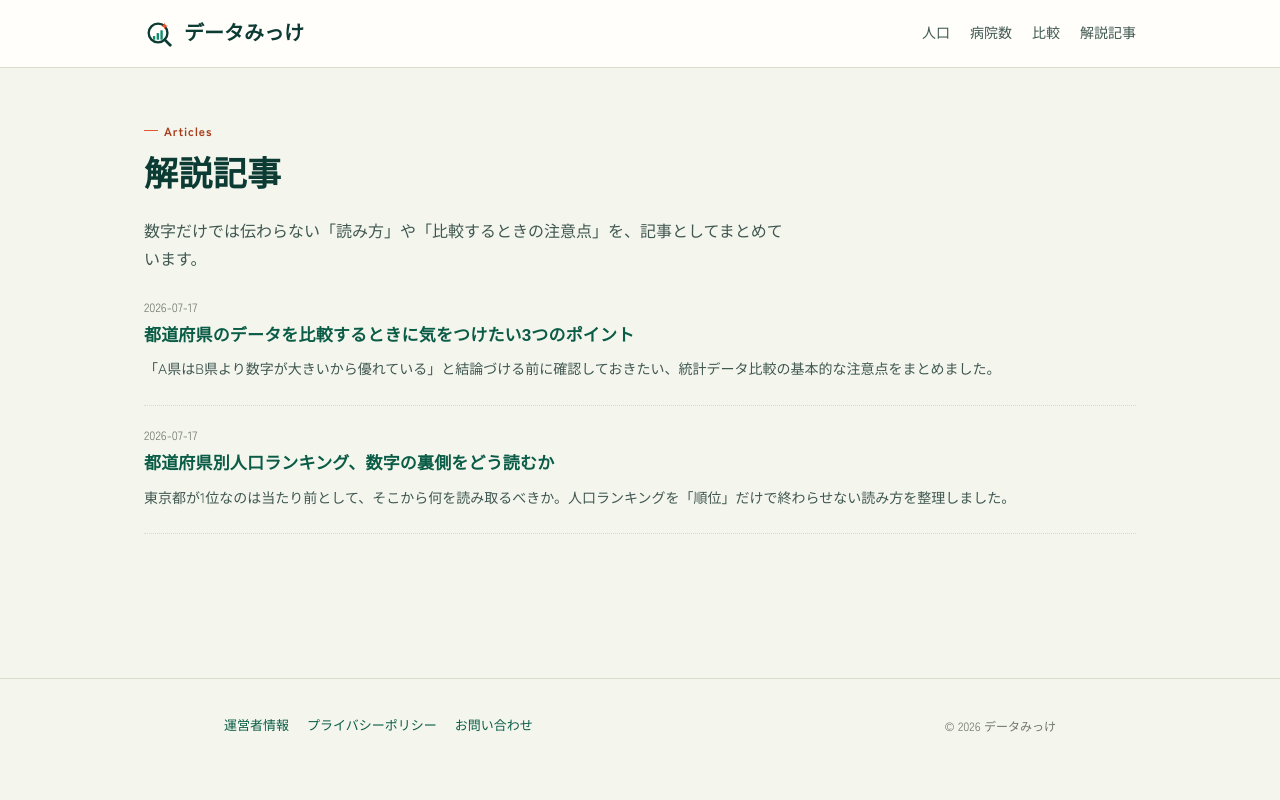
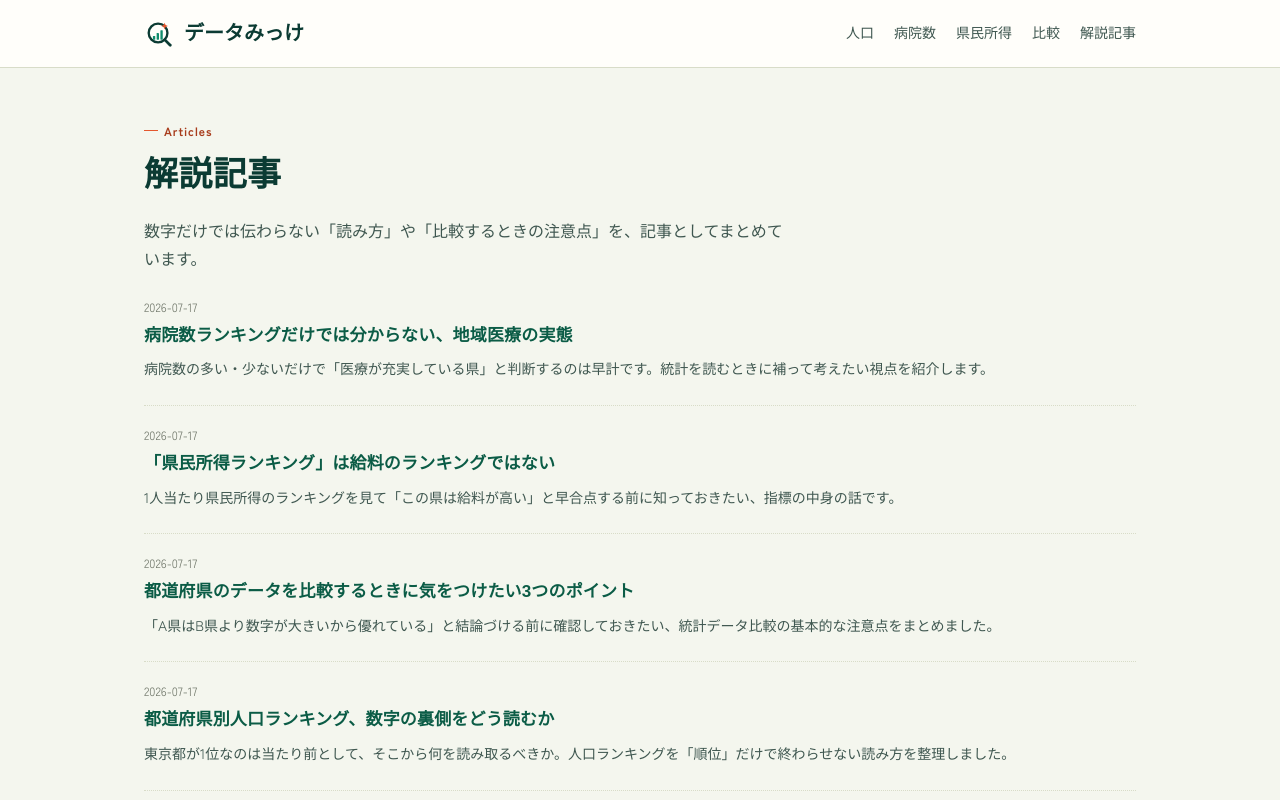
Before and after one commit to OW-beep/data-mikke, a Next.js app in the folder data-stats-site/: page /articles in a window 1280 px wide. Shown: the top 800 px of the page. Built offline with nearby package versions, Linux system fonts and the light colour scheme; no server answers; a web font is replaced by a local one.

Commit message:
Add files via upload

```diff
--- a/data-stats-site/app/layout.tsx
+++ b/data-stats-site/app/layout.tsx
@@ -48,7 +48,7 @@ export const metadata = {
 export default function RootLayout({ children }: { children: React.ReactNode }) {
   return (
     <html lang="ja" className={`${display.variable} ${body.variable} ${mono.variable}`}>
-      <head>
+      <body>
         {SITE.adsenseClientId && (
           <Script
             async
@@ -57,8 +57,6 @@ export default function RootLayout({ children }: { children: React.ReactNode })
             strategy="afterInteractive"
           />
         )}
-      </head>
-      <body>
         <header className="dm-header">
           <div className="dm-header-inner">
             <Link href="/" className="dm-brand">
--- /dev/null
+++ b/data-stats-site/src/articles/hospital-count-reading-guide.ts
@@ -0,0 +1,21 @@
+import { Article } from "./types";
+
+export const hospitalCountReadingGuide: Article = {
+  slug: "hospital-count-reading-guide",
+  title: "病院数ランキングだけでは分からない、地域医療の実態",
+  excerpt:
+    "病院数の多い・少ないだけで「医療が充実している県」と判断するのは早計です。統計を読むときに補って考えたい視点を紹介します。",
+  publishedAt: "2026-07-17",
+  relatedDataset: "hospital",
+  body: [
+    "都道府県別の病院数ランキングは、その地域の医療体制を知る手がかりのひとつですが、これだけで「医療が充実しているかどうか」を判断するのは危険です。統計の数字を実感に近づけるために、補って考えたい視点をいくつか紹介します。",
+
+    "まず、病院数は人口規模に比例しやすい数字です。人口の多い都道府県ほど病院数も多くなるのは自然なことなので、単純な病院数の比較は「人口が多いか少ないか」を比較しているのに近くなってしまいます。地域医療の手厚さを比べたいのであれば、人口10万人あたりの病院数、あるいは病床数や医師数といった、人口規模で調整した指標と合わせて見る必要があります。",
+
+    "次に、「病院」と「診療所（クリニック）」は統計上区別されることが多い点にも注意が必要です。日本の医療提供体制では、入院設備を持つ大きな医療機関を「病院」、外来中心の小規模な医療機関を「診療所」として別々に集計するのが一般的です。病院数だけを見ていると、地域に根ざした診療所を中心とした医療体制の充実度が数字に表れないことがあります。",
+
+    "さらに、病院の「数」と「距離・アクセス」は別の問題です。同じ病院数であっても、都市部のように病院が密集している地域と、面積の広い地方で病院同士が離れている地域とでは、住民が実際に医療を受けるまでの距離や時間はまったく異なります。地方における医療の課題は、しばしば「病院が少ない」ことよりも「近くに病院がない」ことに起因します。",
+
+    "当サイトの病院数ダッシュボードは、あくまで地域医療を考えるための出発点です。より詳しい実態を知りたい場合は、厚生労働省が公表する医療施設調査や、各都道府県の医療計画などの一次資料もあわせて確認することをおすすめします。"
+  ]
+};
--- /dev/null
+++ b/data-stats-site/src/articles/income-ranking-caution.ts
@@ -0,0 +1,21 @@
+import { Article } from "./types";
+
+export const incomeRankingCaution: Article = {
+  slug: "income-ranking-caution",
+  title: "「県民所得ランキング」は給料のランキングではない",
+  excerpt:
+    "1人当たり県民所得のランキングを見て「この県は給料が高い」と早合点する前に知っておきたい、指標の中身の話です。",
+  publishedAt: "2026-07-17",
+  relatedDataset: "income",
+  body: [
+    "都道府県別の「1人当たり県民所得」を見ると、東京都が突出して高く、次いで自動車や電機などの製造業が集積する県が続く傾向があります。この数字だけを見て「この県で働けば給料が高い」と考えてしまいがちですが、実はこの指標は個人の給与水準を直接示すものではありません。",
+
+    "県民所得は、雇用者報酬（給与）だけでなく、利子や配当といった財産所得、そして企業の利益にあたる企業所得まで含めて合計した数字です。つまり、その都道府県内で活動する企業の業績が良ければ、たとえ従業員個人の給与がそれほど高くなくても、県民所得は押し上げられます。製造業の大規模工場が集積する県が上位に来やすいのは、企業所得の大きさが影響しているためで、そこで働く個人の手取りがそのまま高いとは限りません。",
+
+    "また、この指標は「1人当たり」という言葉がついていますが、割っているのは就業者数ではなく総人口です。子どもや高齢者など働いていない人も含めた人口で割っているため、同じ経済規模でも高齢化が進んで人口に占める非就業者の割合が高い県では、数字が相対的に小さく出る傾向があります。逆に、現役世代の比率が高い県は数字が押し上げられやすくなります。",
+
+    "実際に自分の手取りや暮らし向きに近い数字を知りたい場合は、県民所得よりも厚生労働省の「賃金構造基本統計調査」など、個人の給与そのものを調べた統計のほうが実態に近いといえます。県民所得は、あくまで都道府県という経済の単位全体の豊かさを測るためのマクロな指標として捉えるのが適切です。",
+
+    "当サイトの県民所得ランキングも、地域経済の規模感をつかむための入り口として活用しつつ、個々人の生活実感とは別の物差しであることを意識して読んでいただければと思います。"
+  ]
+};
--- a/data-stats-site/src/articles/index.ts
+++ b/data-stats-site/src/articles/index.ts
@@ -1,6 +1,8 @@
 import { Article } from "./types";
 import { populationRankingHowToRead } from "./population-ranking-how-to-read";
 import { howToComparePrefectureData } from "./how-to-compare-prefecture-data";
+import { incomeRankingCaution } from "./income-ranking-caution";
+import { hospitalCountReadingGuide } from "./hospital-count-reading-guide";
 
 /**
  * ★記事追加手順★
@@ -10,7 +12,9 @@ import { howToComparePrefectureData } from "./how-to-compare-prefecture-data";
  */
 export const ARTICLE_LIST: Article[] = [
   populationRankingHowToRead,
-  howToComparePrefectureData
+  howToComparePrefectureData,
+  incomeRankingCaution,
+  hospitalCountReadingGuide
 ].sort((a, b) => (a.publishedAt < b.publishedAt ? 1 : -1));
 
 export function getArticle(slug: string): Article | undefined {
--- /dev/null
+++ b/data-stats-site/src/datasets/income.ts
@@ -0,0 +1,15 @@
+import { DatasetConfig } from "@/types/data";
+
+export const income: DatasetConfig = {
+  id: "income",
+  title: "県民所得",
+  category: "経済",
+  unit: "千円",
+  source: "内閣府（県民経済計算）",
+  frequency: "年1回",
+  chart: "bar",
+  ranking: true,
+  compare: true,
+  providerId: "manual-income",
+  description: "都道府県別の1人当たり県民所得。"
+};
--- a/data-stats-site/src/datasets/index.ts
+++ b/data-stats-site/src/datasets/index.ts
@@ -1,6 +1,7 @@
 import { DatasetConfig } from "@/types/data";
 import { population } from "./population";
 import { hospital } from "./hospital";
+import { income } from "./income";
 
 /**
  * ★データ追加手順★
@@ -11,7 +12,8 @@ import { hospital } from "./hospital";
  */
 export const DATASETS: Record<string, DatasetConfig> = {
   population,
-  hospital
+  hospital,
+  income
 };
 
 export const DATASET_LIST: DatasetConfig[] = Object.values(DATASETS);
--- a/data-stats-site/src/lib/site.ts
+++ b/data-stats-site/src/lib/site.ts
@@ -14,5 +14,5 @@ export const SITE = {
   operatorName: process.env.NEXT_PUBLIC_OPERATOR_NAME ?? "サイト運営者",
   // Google AdSenseの発行者ID（例: "ca-pub-1234567890123456"）。
   // 審査申請前にVercelの環境変数に設定しておくと、全ページに確認用スクリプトが自動挿入される
-  adsenseClientId: process.env.NEXT_PUBLIC_ADSENSE_CLIENT ?? ""
+  adsenseClientId: process.env.NEXT_PUBLIC_ADSENSE_CLIENT ?? "ca-pub-4630812027939211"
 };
--- a/data-stats-site/src/providers/index.ts
+++ b/data-stats-site/src/providers/index.ts
@@ -1,8 +1,10 @@
 import { Provider } from "./types";
 import { estatPopulationProvider } from "./estat/population";
 import { manualHospitalProvider } from "./manual/hospital";
+import { manualIncomeProvider } from "./manual/income";
 
 export const PROVIDERS: Record<string, Provider> = {
   "estat-population": estatPopulationProvider,
-  "manual-hospital": manualHospitalProvider
+  "manual-hospital": manualHospitalProvider,
+  "manual-income": manualIncomeProvider
 };
```
Also changed, not shown: data-stats-site/src/providers/manual/income.ts (added, +70 -0 lines), data-stats-site/data/raw/income.csv (added).
